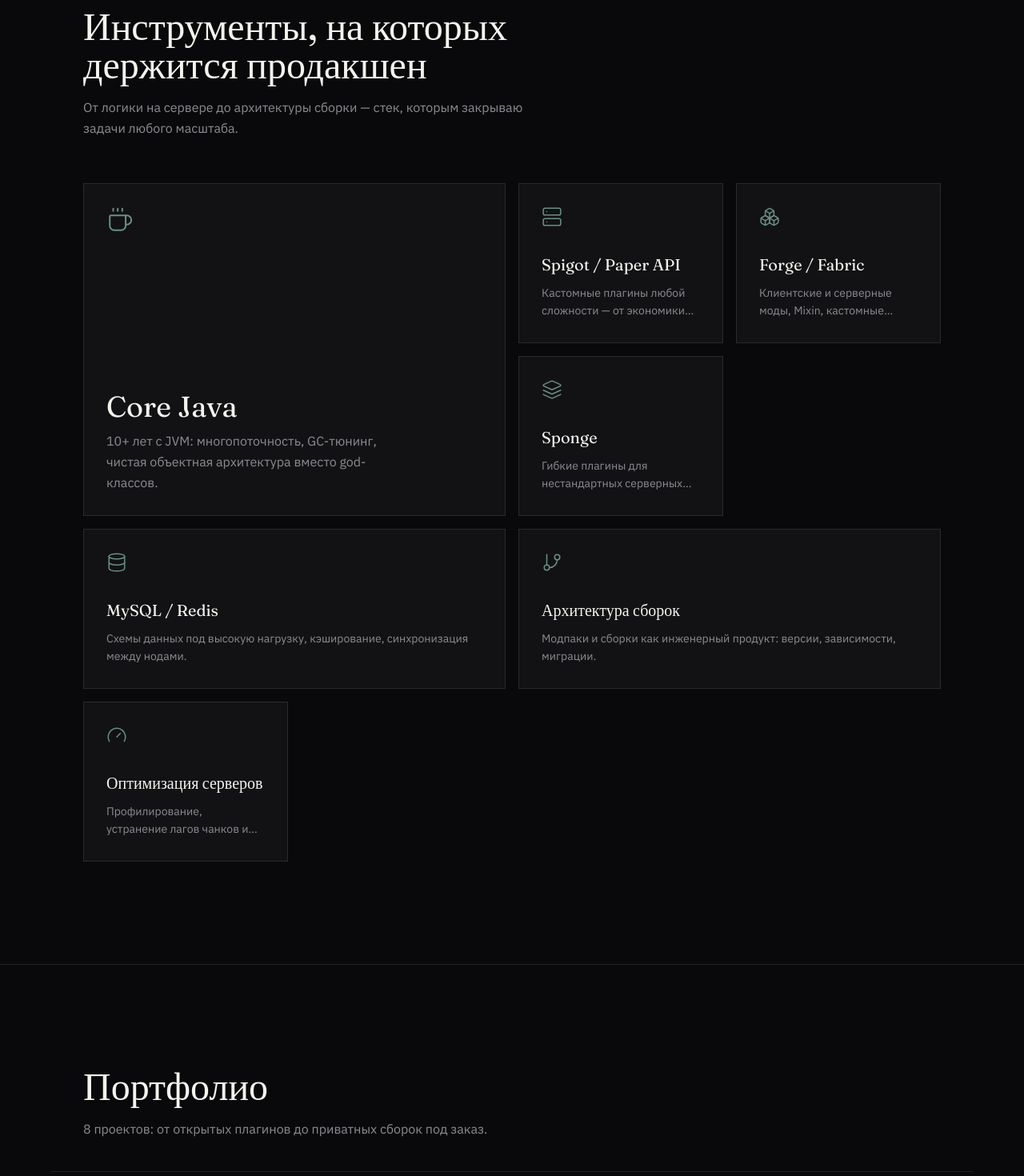
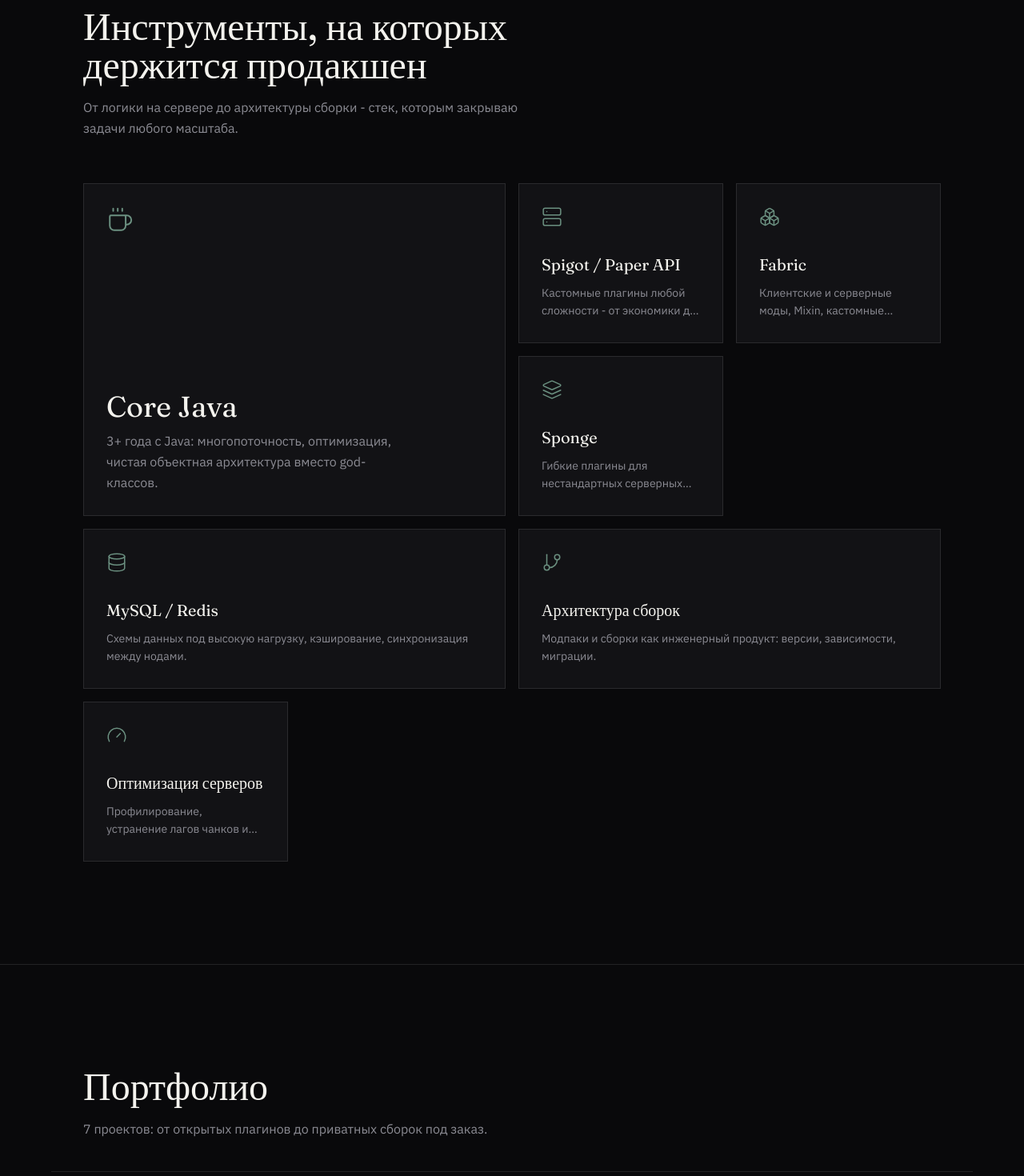
Before and after one commit to why7ss/why7ss.github.io, a React (Vite) app: page / in a window 1280 px wide. Shown: the part 980-2450 px from the top of the page at 80% size. Built offline with nearby package versions, Linux system fonts and the light colour scheme.

Commit message:
update content

```diff
--- a/src/components/Portfolio.jsx
+++ b/src/components/Portfolio.jsx
@@ -7,7 +7,7 @@
   { key: 'all', label: 'Все' },
   { key: 'plugin', label: 'Плагины' },
   { key: 'mod', label: 'Моды' },
-  { key: 'modpack', label: 'Сборки' },
+  { key: 'server', label: 'Сборки' },
 ]
 
 export default function Portfolio({ projects }) {
--- a/src/components/ProjectCard.jsx
+++ b/src/components/ProjectCard.jsx
@@ -4,7 +4,7 @@
 const TYPE_LABEL = {
   plugin: 'Плагин',
   mod: 'Мод',
-  modpack: 'Сборка',
+  server: 'Сборка',
 }
 
 export default function ProjectCard({ project, wide = false }) {
--- a/src/components/Skills.jsx
+++ b/src/components/Skills.jsx
@@ -59,7 +59,7 @@
             Инструменты, на которых держится продакшен
           </h2>
           <p className="mt-4 text-muted leading-relaxed">
-            От логики на сервере до архитектуры сборки — стек, которым закрываю задачи любого
+            От логики на сервере до архитектуры сборки - стек, которым закрываю задачи любого
             масштаба.
           </p>
         </motion.div>
--- a/src/data/content.json
+++ b/src/data/content.json
@@ -17,20 +17,20 @@
     {
       "id": "core-java",
       "title": "Core Java",
-      "description": "10+ лет с JVM: многопоточность, GC-тюнинг, чистая объектная архитектура вместо god-классов.",
+      "description": "3+ года с Java: многопоточность, оптимизация, чистая объектная архитектура вместо god-классов.",
       "icon": "Coffee",
       "size": "lg"
     },
     {
       "id": "spigot-paper",
       "title": "Spigot / Paper API",
-      "description": "Кастомные плагины любой сложности — от экономики до античита.",
+      "description": "Кастомные плагины любой сложности - от экономики до античита.",
       "icon": "Server",
       "size": "sm"
     },
     {
-      "id": "forge-fabric",
-      "title": "Forge / Fabric",
+      "id": "fabric",
+      "title": "Fabric",
       "description": "Клиентские и серверные моды, Mixin, кастомные рендеры и логика блоков.",
       "icon": "Boxes",
       "size": "sm"
@@ -67,83 +67,73 @@
   "projects": [
     {
       "id": "1",
-      "title": "RedisEcoSync",
+      "title": "MaceRoulette",
       "type": "plugin",
-      "description": "Кросс-серверная экономика с синхронизацией баланса в реальном времени через Redis pub/sub. Держит согласованность данных на сетях от 20+ серверов.",
-      "status": "open",
-      "githubUrl": "https://github.com/uuun/redis-eco-sync",
-      "tags": ["Java", "Paper API", "Redis", "MySQL"],
+      "description": "Игровой плагин рулетки с кастомными режимами, большой механикой игр, работой с пакетами и встроенным мини-античитом от кликеров и скриптов. Масштабный codebase: 200k+ строк кода.",
+      "status": "closed",
+      "githubUrl": "",
+      "tags": ["Java", "Paper API", "PacketEvents", "Anti-Cheat"],
       "image": "./images/proj-1.svg"
     },
     {
       "id": "2",
-      "title": "NexusCore",
+      "title": "DarkAPI",
       "type": "plugin",
-      "description": "Внутренний фреймворк для сети из 40+ серверов: общая система прав, конфигов и межсерверных событий.",
-      "status": "closed",
-      "githubUrl": "",
-      "tags": ["Java", "Paper API", "gRPC"],
+      "description": "Приватный служебный фреймворк для ускорения разработки: содержит обёртки для работы с MiniMessage, утилиты парсинга компонентов и хелперы для сокращения boilerplate-кода.",
+      "status": "open",
+      "githubUrl": "https://github.com/why7ss/DarkAPI",
+      "tags": ["Java", "Paper API", "MiniMessage", "Adventure API"],
       "image": "./images/proj-2.svg"
     },
     {
       "id": "3",
-      "title": "Ancient Relics",
-      "type": "mod",
-      "description": "Мод на исследование руин с процедурной генерацией подземелий и системой артефактов на Mixin.",
-      "status": "open",
-      "githubUrl": "https://github.com/uuun/ancient-relics",
-      "tags": ["Forge", "Mixin", "Kotlin"],
+      "title": "Brainrots",
+      "type": "server",
+      "description": "Кастомная сборка сервера — полная воссозданная копия плейса «Steal a Brainrot» из Roblox. Включает уникальную архитектуру, настроенную механику воровства и кастомные 3D-модели итальянских бреинротов.",
+      "status": "closed",
+      "githubUrl": "",
+      "tags": ["Java", "Paper API", "DH API", "Model Engine"],
       "image": "./images/proj-3.svg"
     },
     {
       "id": "4",
-      "title": "TerraForged: Expansion",
-      "type": "mod",
-      "description": "Расширение генерации мира: новые биомы, климатическая модель и совместимость с существующими world-gen модами.",
+      "title": "DarkMSG",
+      "type": "plugin",
+      "description": "Легковесный плагин для стилизации системных сообщений входа и выхода: автоматически форматирует ники игроков в шрифты Small Caps и поддерживает гибкую настройку через конфигурацию.",
       "status": "closed",
       "githubUrl": "",
-      "tags": ["Fabric", "World-Gen", "Java"],
+      "tags": ["Java", "Paper API", "MiniMessage", "String Formatting"],
       "image": "./images/proj-4.svg"
     },
     {
       "id": "5",
-      "title": "Frontier Network Pack",
-      "type": "modpack",
-      "description": "Сборка для выживания на 60 модов, оптимизированная под слабое железо клиента без потери контента.",
-      "status": "open",
-      "githubUrl": "https://github.com/uuun/frontier-network-pack",
-      "tags": ["Forge", "CurseForge", "Оптимизация"],
+      "title": "AutoParkour",
+      "type": "plugin",
+      "description": "Клиентский мод без использования baritone для автоматического прохождения паркура на базе плагина ajParkour. Осуществляет автоматический старт с нажимной плиты и безупречное выполнение прыжков любой сложности.",
+      "status": "closed",
+      "githubUrl": "",
+      "tags": ["Java", "Fabric", "Auto-Parkour", "Pathfinding"],
       "image": "./images/proj-5.svg"
     },
     {
       "id": "6",
-      "title": "Wraith SMP",
-      "type": "modpack",
-      "description": "Закрытая сборка под приватный SMP: кастомная прогрессия, баланс и уникальные механики под заказ.",
+      "title": "MobsOptimizer",
+      "type": "plugin",
+      "description": "Высокопроизводительный плагин контроля сущностей для Folia: использует асинхронный поиск в многопоточной среде, заморозку ИИ мобов при превышении лимитов в чанке, а также систему оповещения игроков и администрации.",
       "status": "closed",
       "githubUrl": "",
-      "tags": ["NeoForge", "Datapack", "Баланс"],
+      "tags": ["Java", "Folia API", "Multithreading", "Optimization", "Chunk Management"],
       "image": "./images/proj-6.svg"
     },
     {
       "id": "7",
-      "title": "Guild Manager",
+      "title": "WarProject",
       "type": "plugin",
-      "description": "Система гильдий с территориями, войнами и общей казной. Гибкая настройка через YAML без перезапуска.",
-      "status": "open",
-      "githubUrl": "https://github.com/uuun/guild-manager",
-      "tags": ["Java", "Spigot", "SQLite"],
+      "description": "Масштабный политический плагин с акцентом на чистую архитектуру и принципы ООП: реализованы механики стран, дивизий, исследований, национальных фокусов и дипломатии в стиле глобальных стратегий.",
+      "status": "closed",
+      "githubUrl": "",
+      "tags": ["Java", "Paper API", "Clean Architecture", "OOP", "Game Logic"],
       "image": "./images/proj-7.svg"
-    },
-    {
-      "id": "8",
-      "title": "Dimensional Rifts",
-      "type": "mod",
-      "description": "Портальные разломы с собственным измерением, мобами и лутом, интегрированные в ванильный прогресс игры.",
-      "status": "open",
-      "githubUrl": "https://github.com/uuun/dimensional-rifts",
-      "tags": ["Fabric", "Mixin", "Java"],
-      "image": "./images/proj-8.svg"
     }
   ]
 }
```
Also changed, not shown: 1 other file (tests, documents, lock files or other folders).
